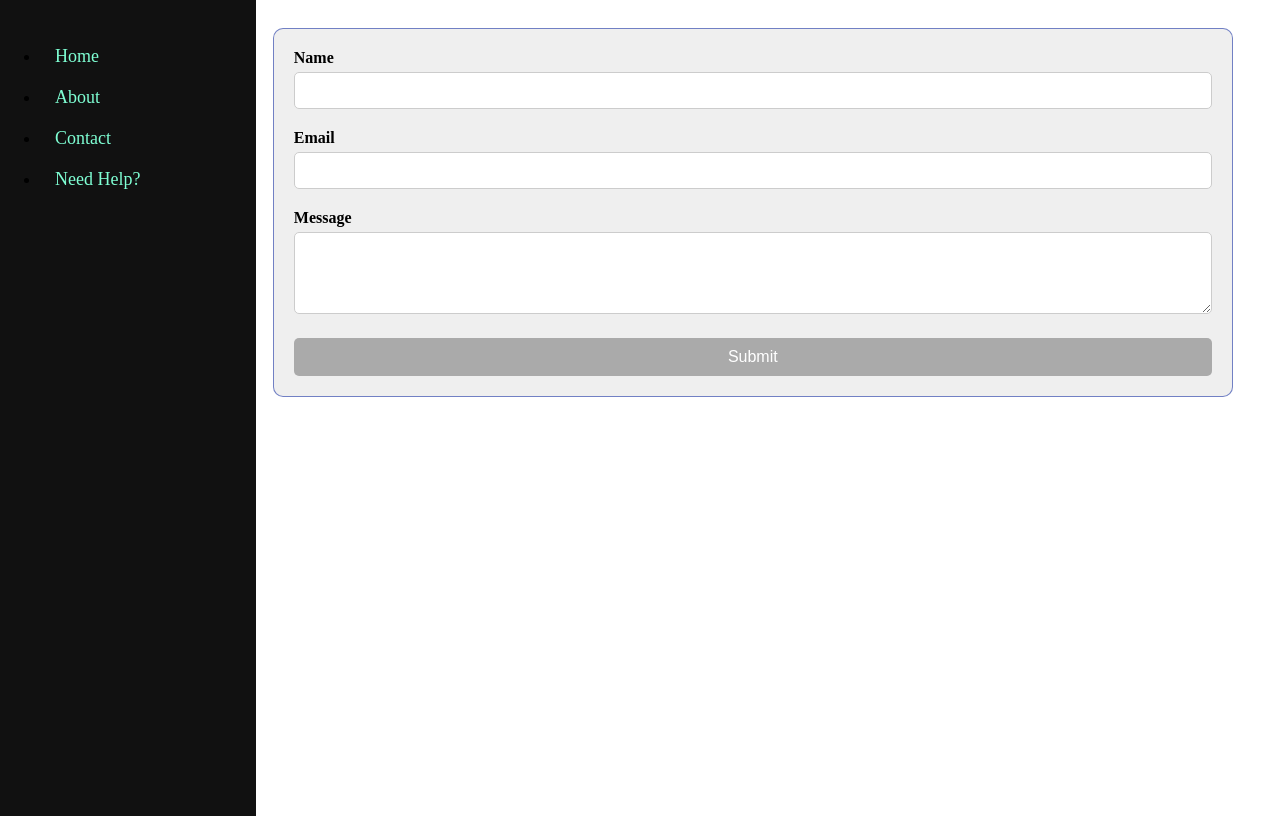
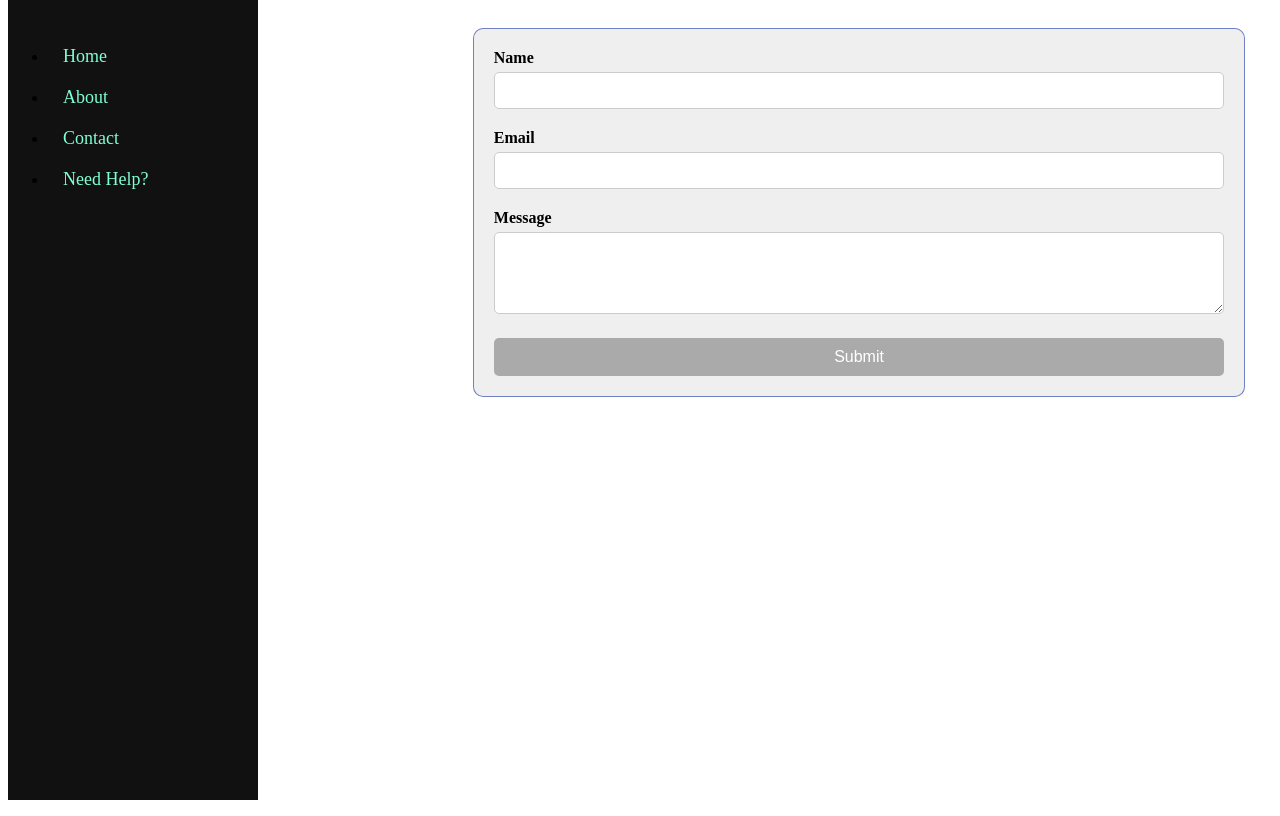
Before and after one commit to mariedabee/PortfolioAngular, an Angular app in the folder portfolio-angular/: page /contact in a window 1280 px wide. Built offline with nearby package versions, Linux system fonts and the light colour scheme.

Commit message:
sidebar & app restyled

```diff
--- a/portfolio-angular/src/app/app.component.scss
+++ b/portfolio-angular/src/app/app.component.scss
@@ -1,20 +1,25 @@
 /* container styling */
 .container {
     display: flex;
-    flex-direction: column;
+    flex-direction: row; /* Ensure items are aligned in a row */
+    height: 100vh; /* Make sure the container takes the full viewport height */
 }
 
-/* content wrapper to hold sidebar and main content */
-.content-wrapper {
-    display: flex;
-    flex: 1;
+/* sidebar styling */
+.sidebar {
+    width: 250px; /* Fixed width for the sidebar */
+    background-color: #111;
+    padding-top: 20px;
+    position: fixed; /* Fixed position to keep it in place */
+    top: 0;
+    bottom: 0; /* Ensure it spans the full height of the viewport */
 }
 
+/* main content styling */
 .main-content {
-    box-sizing: border-box;
-    overflow-y: auto;
-    display: flex;
-    flex-direction: column;
+    margin-left: 250px;  /* This margin should match the sidebar width */
     padding: 20px;
     flex: 1;
+    overflow-y: auto;  /* Allows for scrolling if content overflows */
+    box-sizing: border-box;
 }
--- a/portfolio-angular/src/app/home/home.component.html
+++ b/portfolio-angular/src/app/home/home.component.html
@@ -1,8 +1,10 @@
-<div class="container">
+<div class="home-container">
   <app-search-bar (search)="performSearch($event)"></app-search-bar>
-  <div class="main-content">
-      <div *ngFor="let issue of mentalHealthIssues">
-        <app-mental-health-card [mentalHealthIssue]="issue"></app-mental-health-card>
-      </div>
+  <div class="home-main-content">
+  <div class="card-container">
+    <div *ngFor="let issue of mentalHealthIssues">
+      <app-mental-health-card [mentalHealthIssue]="issue"></app-mental-health-card>
     </div>
+  </div>
 </div>
+</div>
--- a/portfolio-angular/src/app/home/home.component.scss
+++ b/portfolio-angular/src/app/home/home.component.scss
@@ -1,18 +1,30 @@
 /* container styling */
-.container {
+.home-container {
     display: flex;
     flex-direction: column;
-}
-
-/* content wrapper to hold sidebar and main content */
-.content-wrapper {
-    display: flex;
-    flex: 1;
+    align-items: center; /* Center the content horizontally */
 }
 
 /* main content styling */
-.main-content {
-    margin-left: 250px;
+.home-main-content {
+    width: 100%; /* Full width of the available space */
     padding: 20px;
-    flex: 1;
+    box-sizing: border-box;
+    display: flex;
+    justify-content: center; /* Center the content horizontally */
 }
+
+.card-container {
+    width: 100%;
+    max-width: 1200px; /* Maximum width for the content area */
+    display: flex;
+    flex-wrap: wrap; /* Allow cards to wrap to the next line if necessary */
+    justify-content: center; /* Center the cards inside the container */
+}
+
+app-mental-health-card {
+    width: 100%;
+    /* Ensure the card takes the full width of the wrapper */
+    box-sizing: border-box;
+    /* Ensure padding and border are included in the width */
+}
--- a/portfolio-angular/src/app/mental-health-card/mental-health-card.component.scss
+++ b/portfolio-angular/src/app/mental-health-card/mental-health-card.component.scss
@@ -1,3 +1,10 @@
+:host {
+    display: block;
+    width: 100%;
+    /* This should match the width defined in the parent */
+    box-sizing: border-box;
+    /* Ensure padding and border are included in the width */
+}
 .card {
     border: 1px solid #ccc;
     border-radius: 5px;
--- a/portfolio-angular/src/app/side-bar/side-bar.component.scss
+++ b/portfolio-angular/src/app/side-bar/side-bar.component.scss
@@ -1,14 +1,16 @@
-.sidebar{
-    height: 100%;
-    width: 20%;
-    position: fixed;
-    top: 0;
-    left:0;
+.sidebar {
+    width: 250px;
+    /* Fixed width for the sidebar */
     background-color: #111;
     padding-top: 20px;
+    position: fixed;
+    /* Fixed position to keep it in place */
+    top: 0;
+    bottom: 0;
+    /* Ensure it spans the full height of the viewport */
 }
 
-.sidebar a{
+.sidebar a {
     padding: 10px 15px;
     text-decoration: none;
     font-size: 18px;
@@ -16,6 +18,6 @@
     display: block;
 }
 
-.sidebar a:hover{
+.sidebar a:hover {
     background-color: #575757;
 }
```
Also changed, not shown: 1 other file (tests, documents, lock files or other folders).
